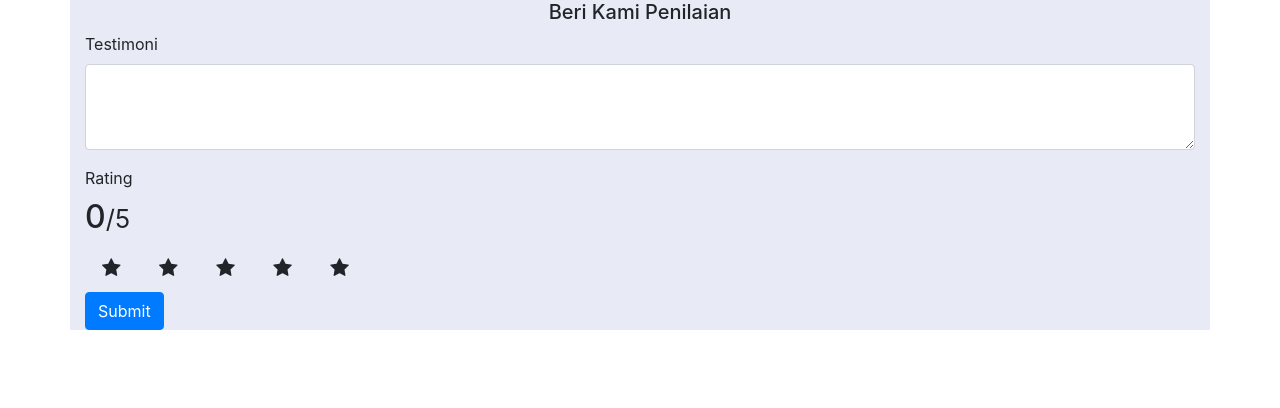
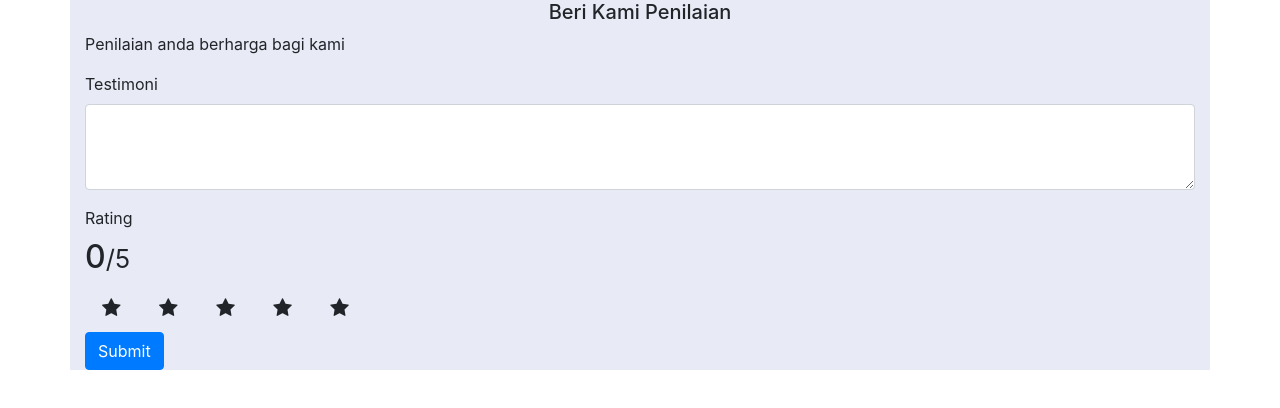
Before and after one commit to meiradwianaa/latihanGIT, a plain HTML site: page index.html in a window 1280 px wide. Drawn offline with nearby package versions, Linux system fonts and the light colour scheme.

Commit message:
tambah+modif

```diff
--- a/index.html
+++ b/index.html
@@ -18,6 +18,7 @@
                 <div class="row">
                     <div class="col">
                         <h5 style="text-align: center;"> Beri Kami Penilaian</h5>
+                        <p >Penilaian anda berharga bagi kami</p>
                     </div>
                 </div>
             </div>
--- /dev/null
+++ b/style.css
@@ -0,0 +1,3 @@
+p {
+    text-align: center;
+}
```
